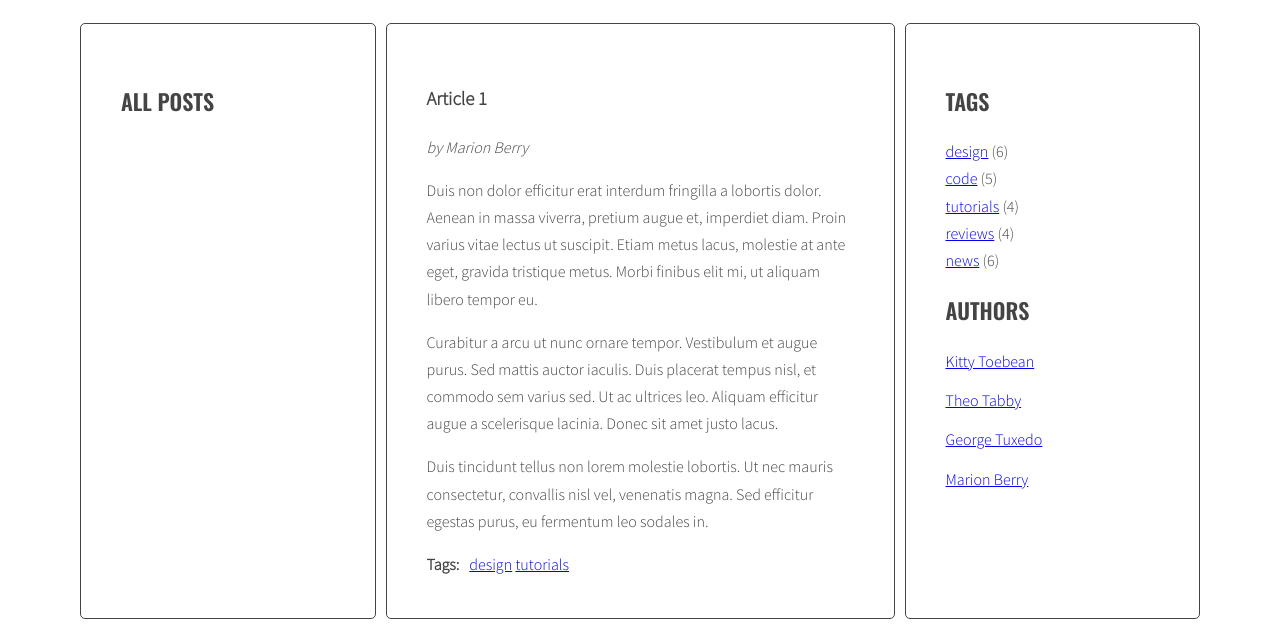
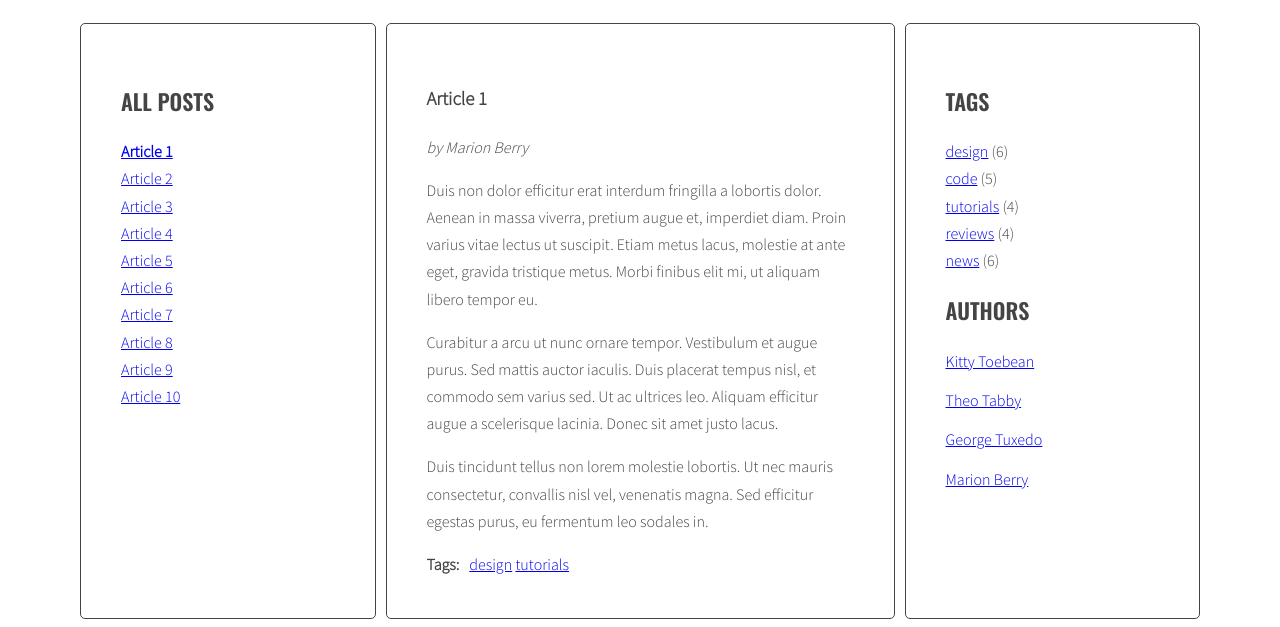
Before and after one commit to Szymon-Pojda/javascript-blog, a website: page index.html in a window 1280 px wide. Shown: the part 220-847 px from the top of the page. Drawn offline with nearby package versions, Linux system fonts and the light colour scheme.

Commit message:
Add all to js

```diff
--- a/index.html
+++ b/index.html
@@ -13,7 +13,16 @@
             <aside class="sidebar">
               <h2 class="section-title">All posts</h2>
               <ul class="list titles">
-
+                <li><a href="#article-1" class="active"><span>Article 1</span></a></li>
+                <li><a href="#article-2"><span>Article 2</span></a></li>
+                <li><a href="#article-3"><span>Article 3</span></a></li>
+                <li><a href="#article-4"><span>Article 4</span></a></li>
+                <li><a href="#article-5"><span>Article 5</span></a></li>
+                <li><a href="#article-6"><span>Article 6</span></a></li>
+                <li><a href="#article-7"><span>Article 7</span></a></li>
+                <li><a href="#article-8"><span>Article 8</span></a></li>
+                <li><a href="#article-9"><span>Article 9</span></a></li>
+                <li><a href="#article-10"><span>Article 10</span></a></li>
               </ul>
             </aside>
             <section class="posts">
--- a/js/script.js
+++ b/js/script.js
@@ -58,33 +58,40 @@ const titleClickHandler = function(event){
       const article = document.querySelectorAll(optArticleSelector);
       console.log(optArticleSelector);
 
+      for(let article of articles){
+        /* [done??] get the article id */
+        const articleId = article.getAttribute('id');
+        console.log(articleID);
 
-    /* [done??] get the article id */
-      const articleId = article.getAttribute('id');
-      console.log(articleID);
-
-    /* find the title element */
-
-    /* get the title from the title element */
-
-    /* create HTML of the link */
-
-    /* insert link into titleList */
+        /* [done?]find the title element */
+        const articleTitle = article.querySelector(optTitleSelector).innerHTML;
 
 
+        /*[???] get the title from the title element */
 
+        /*[done??] create HTML of the link */
+        const linkHTML = '<li><a href="#' + articleId + '"><span>' + articleTitle + '</span></a></li>';
+        console.log(linkHTML);
+
+        /*[done??] insert link into titleList */
+        html = html + linkHTML;
+        console.log(html);
+      }
+      titleList.innerHTML = html;
 generateTitleLinks();
 
 
 
 
-}
+
 
   const links = document.querySelectorAll('.titles a');
+  console.log('links', links);
 
   for(let link of links){
     link.addEventListener('click', titleClickHandler);
   }
+}
 /*document.getElementById('test-button').addEventListener('click', function(){
     const links = document.querySelectorAll('.titles a');
     console.log('links:', links);
```
